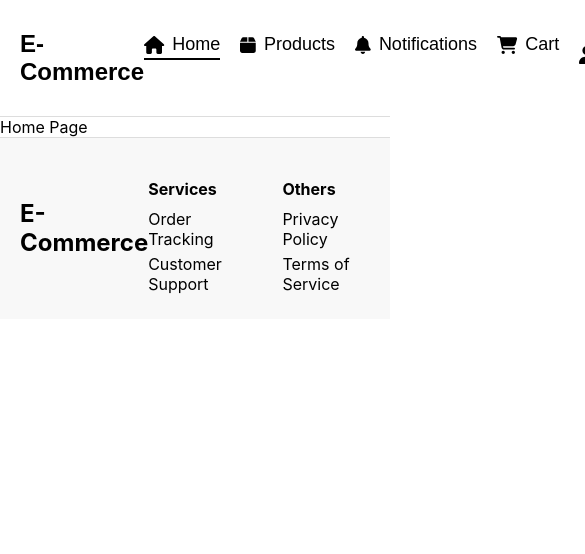
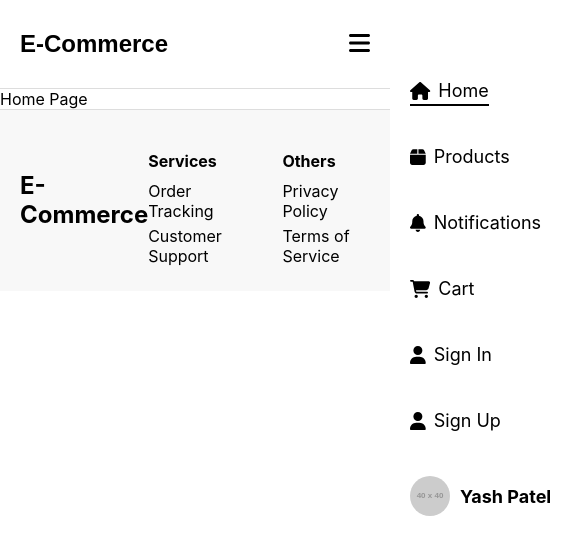
Before and after one commit to IT-YASH/E-Commerce, a React (Create React App) app in the folder frontend/: page / in a window 390 px wide. Shown: the top 554 px of the page, 585 px wide, since content can reach past the window. Built offline with nearby package versions, Linux system fonts and the light colour scheme.

Commit message:
start working on the homepage

```diff
--- a/frontend/src/components/Header.css
+++ b/frontend/src/components/Header.css
@@ -5,13 +5,14 @@
   justify-content: space-between;
   align-items: center;
   border-bottom: 1px solid #ddd;
+  position: relative;
 }
 
 .nav {
-  width: 100%;
   display: flex;
   justify-content: space-between;
   align-items: center;
+  width: 100%;
 }
 
 .nav-logo {
@@ -23,6 +24,7 @@
 
 .nav-links {
   list-style: none;
+  align-items: center;
   display: flex;
   gap: 20px;
   margin: 0;
@@ -31,7 +33,6 @@
 
 .nav-links li {
   position: relative;
-  font-family: 'Arial', sans-serif;
 }
 
 .nav-links a {
@@ -41,11 +42,10 @@
   display: flex;
   align-items: center;
   gap: 8px;
+  padding-bottom: 5px;
   position: relative;
-  padding-bottom: 5px;
 }
 
-/* Before pseudo-element for the underline effect */
 .nav-links a::before {
   content: '';
   position: absolute;
@@ -57,27 +57,67 @@
   transition: width 0.3s ease-in-out;
 }
 
-/* Hover effect */
 .nav-links a:hover::before,
 .nav-links a.active::before {
   width: 100%;
 }
 
-/* Reverse the animation on unhover */
-.nav-links a:hover::before {
-  width: 100%;
+.user-info {
+  display: flex;
+  align-items: center;
+  gap: 10px;
 }
 
-.nav-links a:not(.active):hover::before {
-  width: 100%;
-}
-
-.nav-links a.active {
-  border-bottom: none;
-}
-
-.user-photo img {
+.user-photo {
   width: 40px;
   height: 40px;
   border-radius: 50%;
 }
+
+.user-name {
+  font-size: 18px;
+  font-weight: bold;
+  color: black;
+}
+
+.hamburger {
+  display: none;
+  cursor: pointer;
+  font-size: 24px;
+}
+
+/* Sidebar styles for mobile view */
+@media (max-width: 768px) {
+  .nav-links {
+    position: absolute;
+    top: 60px;
+    right: 0;
+    background-color: white;
+    height: 100vh;
+    width: 200px;
+    flex-direction: column;
+    align-items: flex-start;
+    padding: 20px;
+    transform: translateX(100%);
+    transition: transform 0.3s ease-in-out;
+  }
+
+  .nav-links.open {
+    transform: translateX(0);
+  }
+
+  .nav-links li {
+    margin-bottom: 20px;
+  }
+
+  .hamburger {
+    display: block;
+  }
+
+  .user-info {
+    display: flex;
+    align-items: center;
+    margin-bottom: 20px;
+    gap: 10px;
+  }
+}
--- a/frontend/src/components/Header.js
+++ b/frontend/src/components/Header.js
@@ -1,20 +1,28 @@
-import React from 'react';
+import React, { useState } from 'react';
 import { NavLink } from 'react-router-dom';
 import { FontAwesomeIcon } from '@fortawesome/react-fontawesome';
-import { faHome, faBox, faBell, faShoppingCart, faUser } from '@fortawesome/free-solid-svg-icons';
+import { faHome, faBox, faBell, faShoppingCart, faUser, faBars, faTimes } from '@fortawesome/free-solid-svg-icons';
 import './Header.css';
 
 const Header = () => {
-  const userLoggedIn = true;
-  const userPhoto = "https://via.placeholder.com/40";
+  const [sidebarOpen, setSidebarOpen] = useState(false);
+  const userLoggedIn = true; // Change this based on your authentication logic
+  const userPhoto = "https://via.placeholder.com/40"; // Replace with actual user photo URL
+  const userName = "Yash Patel"; // Replace with actual user name
+
+  const toggleSidebar = () => setSidebarOpen(!sidebarOpen);
 
   return (
+    <>
       <header className="header">
         <nav className="nav">
           <div className="nav-left">
             <h1 className="nav-logo">E-Commerce</h1>
           </div>
-        <ul className="nav-links">
+          <div className="hamburger" onClick={toggleSidebar}>
+            <FontAwesomeIcon icon={sidebarOpen ? faTimes : faBars} />
+          </div>
+          <ul className={`nav-links ${sidebarOpen ? 'open' : ''}`}>
             <li>
               <NavLink to="/" activeClassName="active">
                 <FontAwesomeIcon icon={faHome} /> Home
@@ -40,14 +48,21 @@ const Header = () => {
                 <FontAwesomeIcon icon={faUser} /> Sign In
               </NavLink>
             </li>
-        </ul>
+            <li>
+              <NavLink to="/signup" activeClassName="active">
+                <FontAwesomeIcon icon={faUser} /> Sign Up
+              </NavLink>
+            </li>
             {userLoggedIn && (
-          <div className="user-photo">
-            <img src={userPhoto} alt="User" />
+              <div className="user-info">
+                <img className="user-photo" src={userPhoto} alt="User" />
+                <span className="user-name">{userName}</span>
               </div>
             )}
+          </ul>
         </nav>
       </header>
+    </>
   );
 };
 
```
Lines whose indentation alone changed are shown as unchanged.
